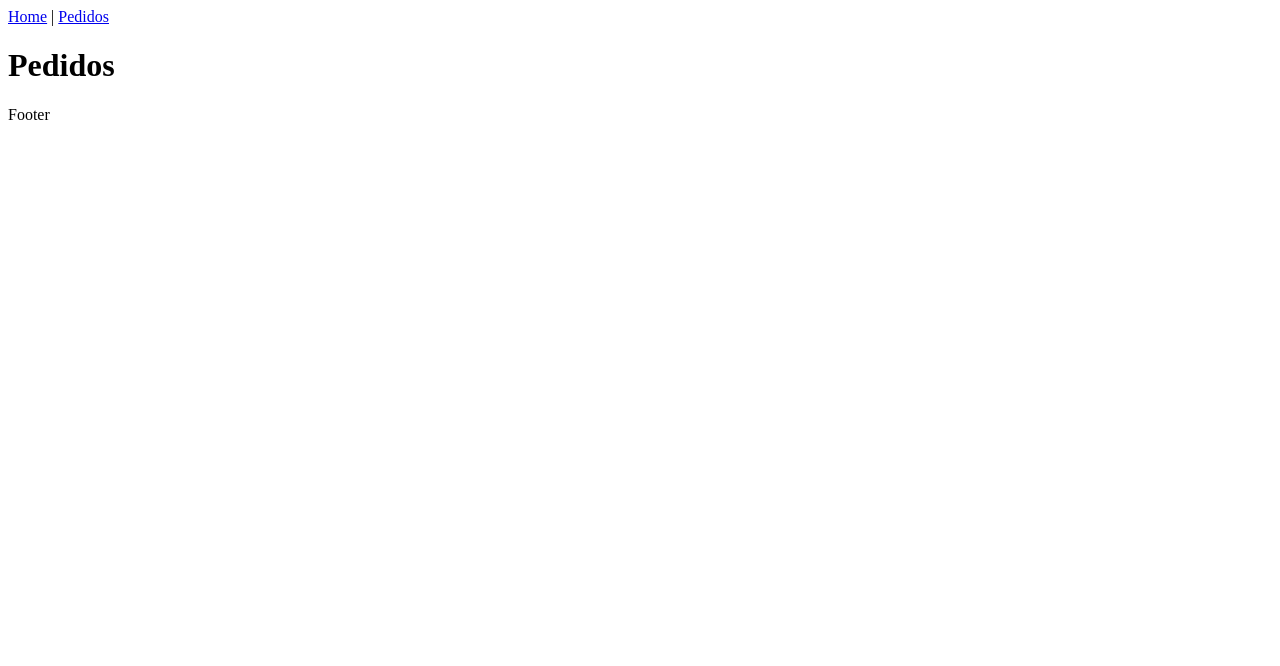
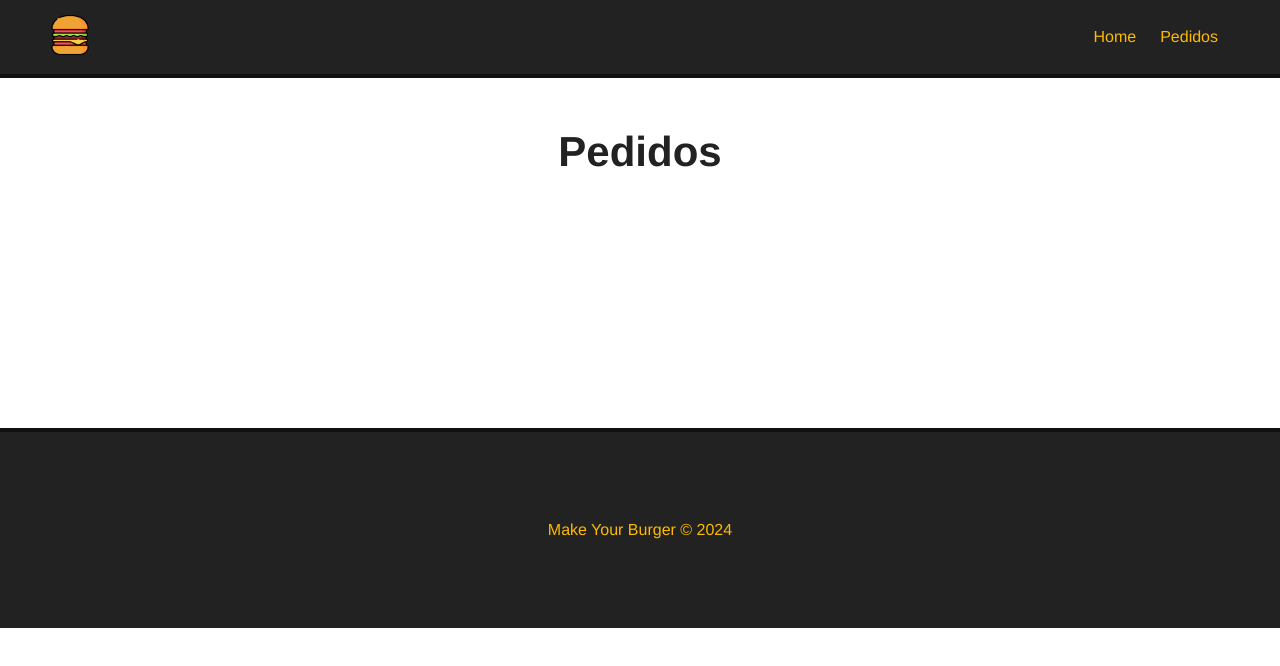
Before and after one commit to Masthw/Vue.js, a Vue app: page /pedidos in a window 1280 px wide. Shown: the top 666 px of the page. Built offline with nearby package versions, Linux system fonts and the light colour scheme.

Commit message:
feat: create and style footer and navbar

```diff
--- a/src/App.vue
+++ b/src/App.vue
@@ -1,19 +1,44 @@
 <template>
-  <Navbar />
+  <Navbar :logo="logo_src" :alt="app_name" />
   <router-view />
   <Footer />
 </template>
 
 <script>
-import Navbar from './components/Navbar.vue';
-import Footer from './components/Footer.vue';
-
+import Navbar from "./components/Navbar.vue";
+import Footer from "./components/Footer.vue";
 
 export default {
-components: {
-  Navbar,
-  Footer,
+  components: {
+    Navbar,
+    Footer,
+  },
+  data() {
+    return {
+      logo_src: "/img/logo.png",
+      app_name: "Make Your Burger",
+    };
+  },
+};
+</script>
+
+<style>
+* {
+  font-family: Helvetica;
+  padding: 0;
+  margin: 0;
+  box-sizing: border-box;
 }
-}</script>
 
-<style></style>
+.main-container {
+  margin: 50px;
+  min-height: 250px;
+}
+
+h1 {
+  text-align: center;
+  font-size: 42px;
+  margin-bottom: 30px;
+  color: #222;
+}
+</style>
--- a/src/components/Footer.vue
+++ b/src/components/Footer.vue
@@ -1,8 +1,24 @@
 <template>
-    <p>Footer</p>
+   <footer id="footer">
+    <p>Make Your Burger &copy; 2024</p>
+   </footer>
 </template>
 <script>
 export default {
     name: "Footer"
 }
 </script>
+
+<style scoped>
+#footer {
+    height: 200px;
+    background-color: #222;
+    border-top: 4px solid #111;
+    color: #FCBA03;
+    display: flex;
+    align-items: center;
+    justify-content: center;
+    bottom: 0;
+    width: 100%;
+}
+</style>
--- a/src/components/Navbar.vue
+++ b/src/components/Navbar.vue
@@ -1,13 +1,46 @@
 <template>
   <div id="nav">
-    <router-link to="/"> <img src="" id="logo" /></router-link>
-    <router-link to="/">Home</router-link> |
+    <router-link to="/" id="logo-url">
+      <img :src="logo" :alt="alt" id="logo"
+    /></router-link>
+    <router-link to="/">Home</router-link>
     <router-link to="/pedidos">Pedidos</router-link>
   </div>
 </template>
 <script>
 export default {
   name: "Navbar",
+  props: ["logo", "alt"],
 };
 </script>
-<style scoped></style>
+<style scoped>
+#nav {
+  background-color: #222;
+  border-bottom: 4px solid #111;
+  padding: 15px 50px;
+  display: flex;
+  justify-content: flex-end;
+  align-items: center;
+}
+
+#nav #logo-url {
+  margin: auto;
+  margin-left: 0;
+}
+
+#logo {
+  width: 40px;
+  height: 40px;
+}
+
+#nav a {
+  color: #fcba03;
+  text-decoration: none;
+  margin: 12px;
+  transition: 0.5s;
+}
+
+#nav a:hover {
+  color: #fff;
+}
+</style>
--- a/src/views/HomeView.vue
+++ b/src/views/HomeView.vue
@@ -1,5 +1,5 @@
 <template>
-  <div class="home">
+  <div class="main-container">
     <h1>Home</h1>
   </div>
 </template>
--- a/src/views/PedidosView.vue
+++ b/src/views/PedidosView.vue
@@ -1,5 +1,5 @@
 <template>
-  <div class="about">
+  <div class="main-container">
     <h1>Pedidos</h1>
   </div>
 </template>
```
